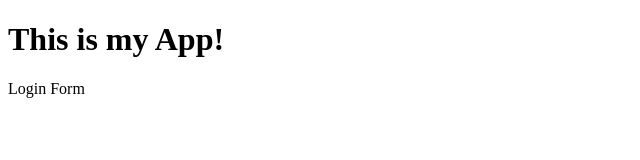
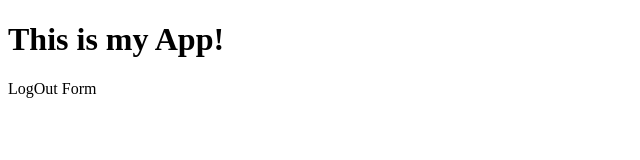
Before and after one commit to HarshDesai18502/myappsample, a plain HTML site: page index.html in a window 1280 px wide. Shown: the full height of the page, 0-640 px from the left. Drawn offline with Linux system fonts and the light colour scheme.

Commit message:
Login Updated

```diff
--- a/index.html
+++ b/index.html
@@ -8,6 +8,6 @@
 </head>
 <body>
     <h1>This is my App!</h1>
-    Login Form
+    LogOut Form
 </body>
 </html>
```
